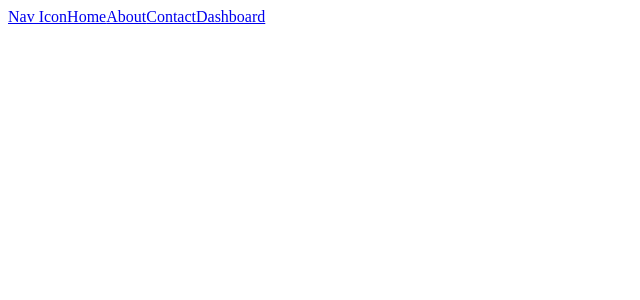
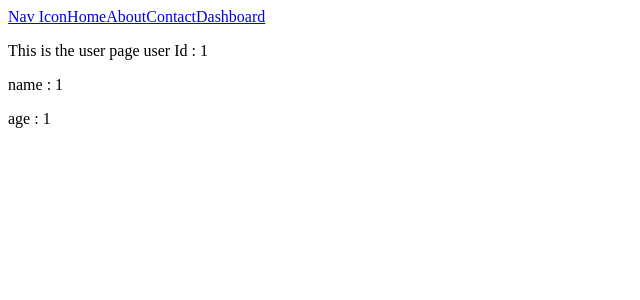
Before and after one commit to MarkNicholas-cpp/kalasalingam-react-sample, a React (Vite) app: page /user/1/1/1 in a window 1280 px wide. Shown: the top 300 px of the page, without its empty margins (0-640 px from the left). Built offline with nearby package versions, Linux system fonts and the light colour scheme.

Commit message:
router params react router dom

```diff
--- a/src/App.jsx
+++ b/src/App.jsx
@@ -4,6 +4,7 @@ import About from './About.jsx';
 import Contact from './Contact.jsx'
 import Nav from './Nav.jsx'
 import Dashboard from './Dashboard.jsx'
+import User from './User.jsx'
 export default function App(){
   return <>
   <Nav></Nav>
@@ -13,6 +14,7 @@ export default function App(){
       <Route path="/home" element={<Home/>}></Route>
       <Route path="/about" element={<About/>}></Route>
       <Route path="/contact" element={<Contact/>}></Route>
+      <Route path="/user/:userId/:name/:age" element={<User/>}></Route>
       <Route path="/dashboard" element={<Dashboard/>}>
         <Route path="" element={<>Dashboard Index page</>}></Route>
         <Route path="payment" element={<>Payments page</>}></Route>
--- a/src/Dashboard.jsx
+++ b/src/Dashboard.jsx
@@ -1,5 +1,8 @@
-import { Outlet } from "react-router-dom";
+import { Outlet,useNavigate,useLocation } from "react-router-dom";
 export default function Dashboard(){
+    const navigate = useNavigate();
+    const location = useLocation();
+
     return <>
     Dashboard <br />
     <nav>
@@ -9,7 +12,7 @@ export default function Dashboard(){
         <a href="/dashboard/settings">Settings</a>
     </nav>
     {/* nested routes will be rendered in the dashboard in the Outlet Tag */}
-
+    <small>{location.pathname}</small>
     <Outlet></Outlet>
     </>
 }
--- a/src/Nav.jsx
+++ b/src/Nav.jsx
@@ -1,5 +1,4 @@
 export default function Nav() {
-
     return <nav>
         <a href="/" className="Icon">Nav Icon</a>
         <a href="/home">Home</a>
--- /dev/null
+++ b/src/User.jsx
@@ -0,0 +1,10 @@
+import { useParams } from "react-router-dom"
+
+export default function User(){
+    const {userId,name,age} = useParams();
+    return <>
+    <p>This is the user page user Id : {userId}</p>
+    <p>name : {name}</p>
+    <p>age : {age}</p>
+    </>
+}
```
